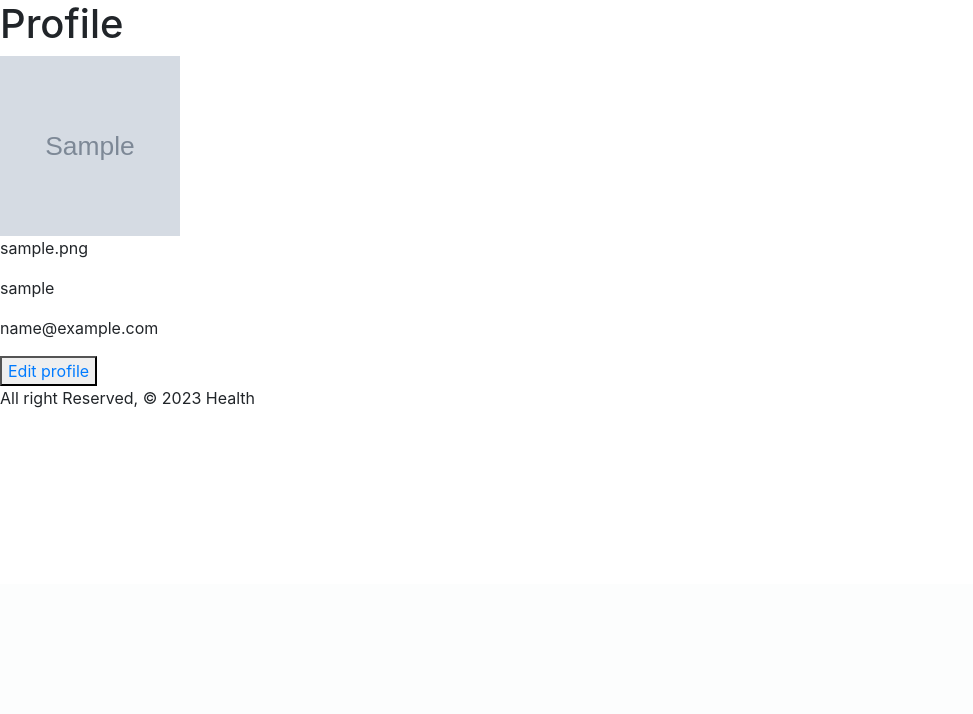
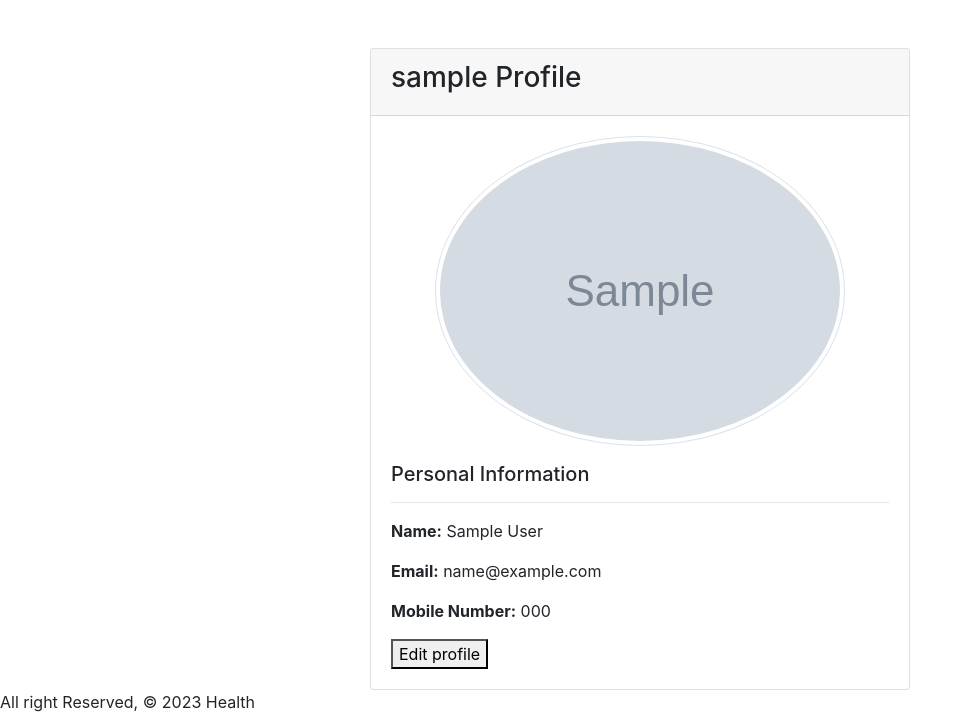
Before and after one commit to fatimaA20/HealthCare-website, a Django app: page /accounts/profile/1 in a window 1280 px wide. Shown: the part 216-930 px from the top of the page, without its empty margins (0-973 px from the left). Before the commit the page ends 624 px from the top, so only its background shows below. Run offline with Django 4.2, Linux system fonts and the light colour scheme; tables that the repository leaves empty hold one stand-in row (values such as "Sample post"); grey boxes marked "Sample" are stand-in pictures; some libraries are stand-ins or nearby versions.

Commit message:
profile page

```diff
--- a/main_app/templates/registration/profile.html
+++ b/main_app/templates/registration/profile.html
@@ -1,13 +1,40 @@
 {% extends 'base.html' %}
+
 {% block content %}
-<h1> Profile</h1>
+    <div class="container mt-5">
+        <div class="row justify-content-center">
+            <div class="col-md-6">
+                <div class="card">
+                    <div class="card-header">
+                        <h3>{{ user.username }} Profile</h3>
+                    </div>
+                    <div class="card-body">
+                        <div class="text-center">
+                            {% csrf_token %}
+                            <img src="{{ user.image.url }}" alt="Profile Image" class="img-thumbnail rounded-circle">
+                        </div>
+                        <div class="mt-3">
+                            <h5>Personal Information</h5>
+                            <hr>
+                            <p><strong>Name:</strong> {{ user.get_full_name }}</p>
+                            <p><strong>Email:</strong> {{ user.email }}</p>
+                            <p><strong>Mobile Number:</strong> {{ user.mobile_Number }}</p>
+                            {% if user.user_role == 'patient' %}
+                                <p><strong>Blood Type:</strong> {{ user.blood }}</p>
+                                <p><strong>CPR Number:</strong> {{ user.cpr }}</p>
+                                <p><strong>Height:</strong> {{ user.height }}</p>
+                                <p><strong>Weight:</strong> {{ user.weight }}</p>
+                                <p><strong>Date of Birth:</strong> {{ user.dof }}</p>
+                                <p><strong>Sensitivity:</strong> {{ user.sensitivity }}</p>
+                            {% elif user.user_role == 'doctor' %}
+                                <p><strong>Description:</strong> {{ user.description }}</p>
+                            {% endif %}
+                        </div>
+                        <button>Edit profile</button>
+                    </div>
+                </div>
+            </div>
 
-{% load static %}
-<img  width="180px" height="180px" src={% static user.image|cut:'main_app/static/images' %} />
-
-<p>{{user.image}}</p>
-<p>{{user.username}}</p>
-<p>{{user.email}}</p>
-<button type="submit" ><a href ="{% url 'profile_detail' user.id %}" >Edit profile</a></button>
-
+        </div>
+    </div>
 {% endblock %}
```
